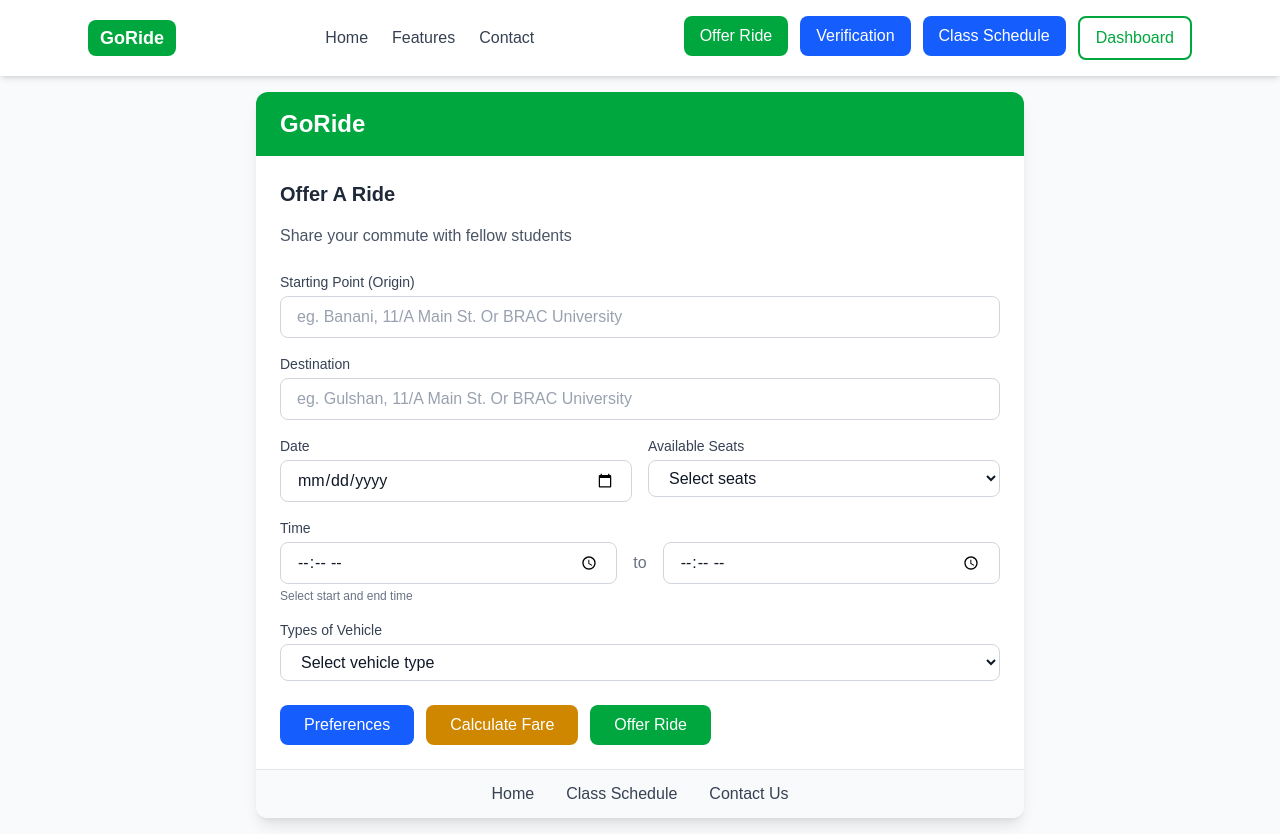
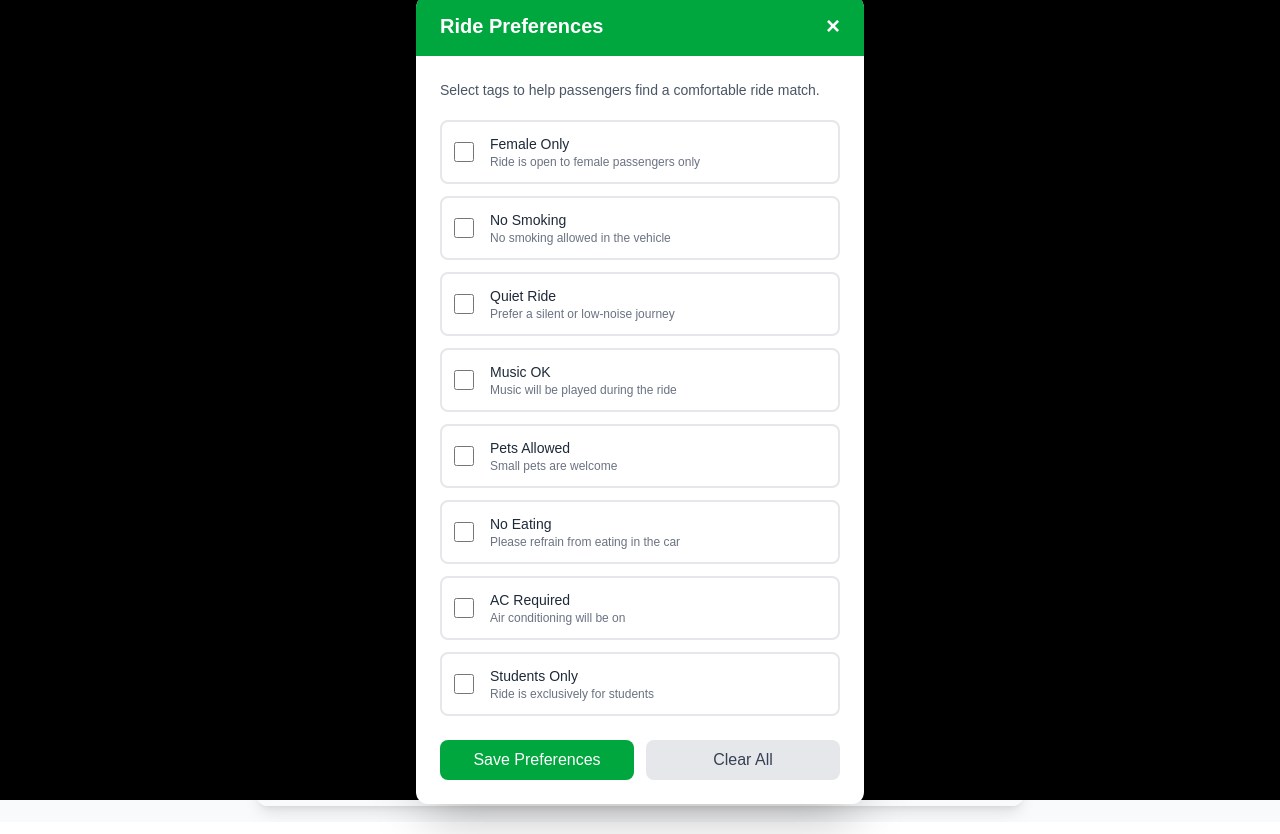
Before and after one commit to Emtiaz-Halim-Mazumder/Project-GoRide, a Next.js app: page /OfferRide in a window 1280 px wide. Both pictures are taken after a click on the button "Preferences". Built offline with nearby package versions, Linux system fonts and the light colour scheme.

Commit message:
preferences

```diff
--- a/src/app/OfferRide/page.js
+++ b/src/app/OfferRide/page.js
@@ -3,6 +3,7 @@
 import React, { useState } from 'react';
 import Header from '@/components/Header';
 import Link from 'next/link';
+
 export default function GoRidePage() {
   const [formData, setFormData] = useState({
     origin: '',
@@ -16,21 +17,30 @@ export default function GoRidePage() {
 
   const [loading, setLoading] = useState(false);
   const [message, setMessage] = useState('');
+  const [showPreferencesModal, setShowPreferencesModal] = useState(false);
+  const [preferences, setPreferences] = useState({
+    femaleOnly: false,
+    noSmoking: false,
+    quietRide: false,
+    musicOk: false,
+    petsAllowed: false,
+    noEating: false,
+    acRequired: false,
+    studentOnly: false,
+  });
 
   const handleInputChange = (e) => {
     const { name, value } = e.target;
-    setFormData(prev => ({
-      ...prev,
-      [name]: value
-    }));
+    setFormData(prev => ({ ...prev, [name]: value }));
+  };
+
+  const handlePreferenceChange = (e) => {
+    const { name, checked } = e.target;
+    setPreferences(prev => ({ ...prev, [name]: checked }));
   };
 
   const handleCalculateFare = () => {
     alert(`Fare calculation for: ${formData.origin} to ${formData.destination}`);
-  };
-
-  const handlePreferences = () => {
-    alert('Preferences settings will open here');
   };
 
   const handleSubmit = async (e) => {
@@ -47,28 +57,16 @@ export default function GoRidePage() {
     try {
       const response = await fetch('/api/rides', {
         method: 'POST',
-        headers: {
-          'Content-Type': 'application/json',
-        },
-        body: JSON.stringify(formData),
+        headers: { 'Content-Type': 'application/json' },
+        body: JSON.stringify({ ...formData, preferences }),
       });
 
       const data = await response.json();
-      console.log('Response from server:', data);
-      if (!data.success) {
-        throw new Error(data.message || 'Failed to create ride');
-      }
+      if (!data.success) throw new Error(data.message || 'Failed to create ride');
 
       setMessage('Ride offered successfully!');
-      setFormData({
-        origin: '',
-        destination: '',
-        date: '',
-        availableSeats: '',
-        startTime: '',
-        endTime: '',
-        vehicleType: '',
-      });
+      setFormData({ origin: '', destination: '', date: '', availableSeats: '', startTime: '', endTime: '', vehicleType: '' });
+      setPreferences({ femaleOnly: false, noSmoking: false, quietRide: false, musicOk: false, petsAllowed: false, noEating: false, acRequired: false, studentOnly: false });
     } catch (error) {
       setMessage(`Error: ${error.message}`);
     } finally {
@@ -76,23 +74,49 @@ export default function GoRidePage() {
     }
   };
 
+  const preferenceOptions = [
+    { name: 'femaleOnly',  label: 'Female Only',    desc: 'Ride is open to female passengers only',   color: 'pink' },
+    { name: 'noSmoking',  label: 'No Smoking',      desc: 'No smoking allowed in the vehicle',        color: 'gray' },
+    { name: 'quietRide',  label: 'Quiet Ride',      desc: 'Prefer a silent or low-noise journey',     color: 'blue' },
+    { name: 'musicOk',    label: 'Music OK',        desc: 'Music will be played during the ride',     color: 'purple' },
+    { name: 'petsAllowed',label: 'Pets Allowed',    desc: 'Small pets are welcome',                   color: 'yellow' },
+    { name: 'noEating',   label: 'No Eating',       desc: 'Please refrain from eating in the car',    color: 'orange' },
+    { name: 'acRequired', label: 'AC Required',     desc: 'Air conditioning will be on',              color: 'cyan' },
+    { name: 'studentOnly',label: 'Students Only',   desc: 'Ride is exclusively for students',         color: 'green' },
+  ];
+
+  const tagColors = {
+    pink:   'bg-pink-100 text-pink-700 border-pink-300',
+    gray:   'bg-gray-100 text-gray-700 border-gray-300',
+    blue:   'bg-blue-100 text-blue-700 border-blue-300',
+    purple: 'bg-purple-100 text-purple-700 border-purple-300',
+    yellow: 'bg-yellow-100 text-yellow-700 border-yellow-300',
+    orange: 'bg-orange-100 text-orange-700 border-orange-300',
+    cyan:   'bg-cyan-100 text-cyan-700 border-cyan-300',
+    green:  'bg-green-100 text-green-700 border-green-300',
+  };
+
+  const selectedCount = Object.values(preferences).filter(Boolean).length;
+
   return (
     <div className="min-h-screen bg-gray-50 flex flex-col">
       <Header />
       <div className="flex-1 flex flex-col items-center p-4">
+
         {/* Main card */}
         <div className="w-full max-w-3xl bg-white shadow-lg rounded-xl overflow-hidden">
-        {/* Header */}
+
+          {/* Card Header */}
           <div className="bg-green-600 text-white py-4 px-6">
             <h1 className="text-2xl font-bold">GoRide</h1>
           </div>
 
-        {/* Offer A Ride section */}
+          {/* Form Section */}
           <div className="p-6">
-          <h2 className="text-xl font-semibold text-gray-800 mb-4">Offer A Ride</h2>
+            <h2 className="text-xl font-semibold text-gray-800 mb-1">Offer A Ride</h2>
             <p className="text-gray-600 mb-6">Share your commute with fellow students</p>
 
-          {/* Message Display */}
+            {/* Message */}
             {message && (
               <div className={`mb-4 p-3 rounded-lg ${message.includes('Error') ? 'bg-red-100 text-red-700' : 'bg-green-100 text-green-700'}`}>
                 {message}
@@ -100,16 +124,12 @@ export default function GoRidePage() {
             )}
 
             <form onSubmit={handleSubmit} className="space-y-4">
-            {/* Starting point */}
+
+              {/* Origin */}
               <div>
-              <label className="block text-sm font-medium text-gray-700 mb-1">
-                Starting Point (Origin)
-              </label>
+                <label className="block text-sm font-medium text-gray-700 mb-1">Starting Point (Origin)</label>
                 <input
-                type="text"
-                name="origin"
-                value={formData.origin}
-                onChange={handleInputChange}
+                  type="text" name="origin" value={formData.origin} onChange={handleInputChange}
                   placeholder="eg. Banani, 11/A Main St. Or BRAC University"
                   className="w-full border border-gray-300 rounded-lg px-4 py-2 focus:outline-none focus:ring-2 focus:ring-green-500 placeholder-gray-400 text-gray-900"
                 />
@@ -117,37 +137,26 @@ export default function GoRidePage() {
 
               {/* Destination */}
               <div>
-              <label className="block text-sm font-medium text-gray-700 mb-1">
-                Destination
-              </label>
+                <label className="block text-sm font-medium text-gray-700 mb-1">Destination</label>
                 <input
-                type="text"
-                name="destination"
-                value={formData.destination}
-                onChange={handleInputChange}
+                  type="text" name="destination" value={formData.destination} onChange={handleInputChange}
                   placeholder="eg. Gulshan, 11/A Main St. Or BRAC University"
                   className="w-full border border-gray-300 rounded-lg px-4 py-2 focus:outline-none focus:ring-2 focus:ring-green-500 placeholder-gray-400 text-gray-900"
                 />
               </div>
 
-            {/* Date and Seats */}
+              {/* Date & Seats */}
               <div className="grid grid-cols-2 gap-4">
                 <div>
                   <label className="block text-sm font-medium text-gray-700 mb-1">Date</label>
                   <input
-                  type="date"
-                  name="date"
-                  value={formData.date}
-                  onChange={handleInputChange}
+                    type="date" name="date" value={formData.date} onChange={handleInputChange}
                     className="w-full border border-gray-300 rounded-lg px-4 py-2 focus:outline-none focus:ring-2 focus:ring-green-500 text-gray-900"
                   />
                 </div>
                 <div>
                   <label className="block text-sm font-medium text-gray-700 mb-1">Available Seats</label>
-                <select
-                  name="availableSeats"
-                  value={formData.availableSeats}
-                  onChange={handleInputChange}
+                  <select name="availableSeats" value={formData.availableSeats} onChange={handleInputChange}
                     className="w-full border border-gray-300 rounded-lg px-4 py-2 focus:outline-none focus:ring-2 focus:ring-green-500 text-gray-900 bg-white">
                     <option value="">Select seats</option>
                     <option value="1">1 seat</option>
@@ -159,40 +168,23 @@ export default function GoRidePage() {
                 </div>
               </div>
 
-            {/* Time row - Time pickers */}
+              {/* Time */}
               <div>
                 <label className="block text-sm font-medium text-gray-700 mb-1">Time</label>
                 <div className="flex items-center gap-4">
-                <div className="flex-1">
-                  <input
-                    type="time"
-                    name="startTime"
-                    value={formData.startTime}
-                    onChange={handleInputChange}
-                    className="w-full border border-gray-300 rounded-lg px-4 py-2 focus:outline-none focus:ring-2 focus:ring-green-500 text-gray-900"
-                  />
-                </div>
+                  <input type="time" name="startTime" value={formData.startTime} onChange={handleInputChange}
+                    className="flex-1 border border-gray-300 rounded-lg px-4 py-2 focus:outline-none focus:ring-2 focus:ring-green-500 text-gray-900" />
                   <span className="text-gray-500 font-medium">to</span>
-                <div className="flex-1">
-                  <input
-                    type="time"
-                    name="endTime"
-                    value={formData.endTime}
-                    onChange={handleInputChange}
-                    className="w-full border border-gray-300 rounded-lg px-4 py-2 focus:outline-none focus:ring-2 focus:ring-green-500 text-gray-900"
-                  />
-                </div>
+                  <input type="time" name="endTime" value={formData.endTime} onChange={handleInputChange}
+                    className="flex-1 border border-gray-300 rounded-lg px-4 py-2 focus:outline-none focus:ring-2 focus:ring-green-500 text-gray-900" />
                 </div>
                 <p className="text-xs text-gray-500 mt-1">Select start and end time</p>
               </div>
 
-            {/* Types of Vehicle */}
+              {/* Vehicle Type */}
               <div>
                 <label className="block text-sm font-medium text-gray-700 mb-1">Types of Vehicle</label>
-              <select
-                name="vehicleType"
-                value={formData.vehicleType}
-                onChange={handleInputChange}
+                <select name="vehicleType" value={formData.vehicleType} onChange={handleInputChange}
                   className="w-full border border-gray-300 rounded-lg px-4 py-2 focus:outline-none focus:ring-2 focus:ring-green-500 text-gray-900 bg-white">
                   <option value="">Select vehicle type</option>
                   <option value="Car">Car</option>
@@ -201,44 +193,107 @@ export default function GoRidePage() {
                 </select>
               </div>
 
-            {/* Preferences and Calculate Fare buttons */}
+              {/* Buttons */}
               <div className="flex flex-wrap gap-3 pt-2">
                 <button
                   type="button"
-                onClick={handlePreferences}
-                className="bg-blue-600 hover:bg-blue-700 text-white font-medium py-2 px-6 rounded-lg transition duration-200"
+                  onClick={() => setShowPreferencesModal(true)}
+                  className="relative bg-blue-600 hover:bg-blue-700 text-white font-medium py-2 px-6 rounded-lg transition duration-200"
                 >
                   Preferences
+                  {selectedCount > 0 && (
+                    <span className="absolute -top-2 -right-2 bg-red-500 text-white text-xs font-bold w-5 h-5 rounded-full flex items-center justify-center">
+                      {selectedCount}
+                    </span>
+                  )}
                 </button>
-              <button
-                type="button"
-                onClick={handleCalculateFare}
-                className="bg-yellow-600 hover:bg-yellow-700 text-white font-medium py-2 px-6 rounded-lg transition duration-200"
-              >
+                <button type="button" onClick={handleCalculateFare}
+                  className="bg-yellow-600 hover:bg-yellow-700 text-white font-medium py-2 px-6 rounded-lg transition duration-200">
                   Calculate Fare
                 </button>
-              <button
-                type="submit"
-                disabled={loading}
-                className="bg-green-600 hover:bg-green-700 disabled:bg-gray-400 text-white font-medium py-2 px-6 rounded-lg transition duration-200"
-              >
+                <button type="submit" disabled={loading}
+                  className="bg-green-600 hover:bg-green-700 disabled:bg-gray-400 text-white font-medium py-2 px-6 rounded-lg transition duration-200">
                   {loading ? 'Submitting...' : 'Offer Ride'}
                 </button>
               </div>
+
+              {/* Selected preference tags */}
+              {selectedCount > 0 && (
+                <div className="flex flex-wrap gap-2 pt-1">
+                  {preferenceOptions.filter(p => preferences[p.name]).map(p => (
+                    <span key={p.name} className={`text-xs font-medium px-3 py-1 rounded-full border ${tagColors[p.color]}`}>
+                      {p.label}
+                    </span>
+                  ))}
+                </div>
+              )}
+
             </form>
           </div>
 
-
-        {/* Footer navigation (Home, Class Schedule, Contact Us) */}
+          {/* Footer */}
           <div className="border-t border-gray-200 bg-gray-50 py-3 px-6">
             <div className="flex justify-center space-x-8 text-gray-700 font-medium">
-            <Link href="/OfferRide" className="cursor-pointer hover:text-green-600">Home</Link>
+              <Link href="/" className="cursor-pointer hover:text-green-600">Home</Link>
               <Link href="/ClassSchedule" className="cursor-pointer hover:text-green-600">Class Schedule</Link>
               <span className="cursor-pointer hover:text-green-600">Contact Us</span>
             </div>
           </div>
         </div>
       </div>
+
+      {/* Preferences Modal */}
+      {showPreferencesModal && (
+        <div className="fixed inset-0 bg-black bg-opacity-50 flex items-center justify-center z-50 p-4">
+          <div className="bg-white rounded-xl shadow-2xl w-full max-w-md">
+
+            {/* Modal Header */}
+            <div className="bg-green-600 text-white py-4 px-6 rounded-t-xl flex justify-between items-center">
+              <h2 className="text-xl font-bold">Ride Preferences</h2>
+              <button onClick={() => setShowPreferencesModal(false)}
+                className="text-white hover:text-gray-200 text-2xl font-bold leading-none">&times;</button>
+            </div>
+
+            {/* Modal Body */}
+            <div className="p-6">
+              <p className="text-gray-600 text-sm mb-5">Select tags to help passengers find a comfortable ride match.</p>
+              <div className="space-y-3">
+                {preferenceOptions.map(({ name, label, desc }) => (
+                  <label key={name}
+                    className={`flex items-center gap-4 p-3 rounded-lg border-2 cursor-pointer transition-all ${preferences[name] ? 'border-green-400 bg-green-50' : 'border-gray-200 hover:border-gray-300'}`}>
+                    <input
+                      type="checkbox" name={name} checked={preferences[name]}
+                      onChange={handlePreferenceChange}
+                      className="w-5 h-5 accent-green-600"
+                    />
+                    <div>
+                      <p className="font-medium text-gray-800 text-sm">{label}</p>
+                      <p className="text-xs text-gray-500">{desc}</p>
+                    </div>
+                  </label>
+                ))}
+              </div>
+            </div>
+
+            {/* Modal Footer */}
+            <div className="px-6 pb-6 flex gap-3">
+              <button
+                onClick={() => setShowPreferencesModal(false)}
+                className="flex-1 bg-green-600 hover:bg-green-700 text-white font-medium py-2 px-4 rounded-lg transition duration-200">
+                Save Preferences
+              </button>
+              <button
+                onClick={() => {
+                  setPreferences({ femaleOnly: false, noSmoking: false, quietRide: false, musicOk: false, petsAllowed: false, noEating: false, acRequired: false, studentOnly: false });
+                  setShowPreferencesModal(false);
+                }}
+                className="flex-1 bg-gray-200 hover:bg-gray-300 text-gray-700 font-medium py-2 px-4 rounded-lg transition duration-200">
+                Clear All
+              </button>
+            </div>
+          </div>
+        </div>
+      )}
     </div>
   );
 }
--- a/src/app/api/rides/route.js
+++ b/src/app/api/rides/route.js
@@ -31,7 +31,7 @@ export async function POST(request) {
     const body = await request.json();
 
     // Map form data to Ride schema
-    const { origin, destination, date, availableSeats, startTime, endTime, vehicleType } = body;
+    const { origin, destination, date, availableSeats, startTime, endTime, vehicleType, preferences } = body;
 
     // Validate required fields
     if (!origin || !destination || !date || !availableSeats || !startTime || !endTime || !vehicleType) {
@@ -61,6 +61,16 @@ export async function POST(request) {
       fare: 0, // To be calculated
       description: '',
       status: 'active',
+      preferences: preferences || {
+        femaleOnly: false,
+        noSmoking: false,
+        quietRide: false,
+        musicOk: false,
+        petsAllowed: false,
+        noEating: false,
+        acRequired: false,
+        studentOnly: false,
+      },
     };
 
     const ride = await Ride.create(rideData);
--- a/src/models/Ride.js
+++ b/src/models/Ride.js
@@ -55,6 +55,16 @@ const rideSchema = new mongoose.Schema(
       type: String,
       trim: true,
     },
+    preferences: {
+      femaleOnly: { type: Boolean, default: false },
+      noSmoking: { type: Boolean, default: false },
+      quietRide: { type: Boolean, default: false },
+      musicOk: { type: Boolean, default: false },
+      petsAllowed: { type: Boolean, default: false },
+      noEating: { type: Boolean, default: false },
+      acRequired: { type: Boolean, default: false },
+      studentOnly: { type: Boolean, default: false },
+    },
     status: {
       type: String,
       enum: ['active', 'completed', 'cancelled'],
```
Lines whose indentation alone changed are shown as unchanged.
